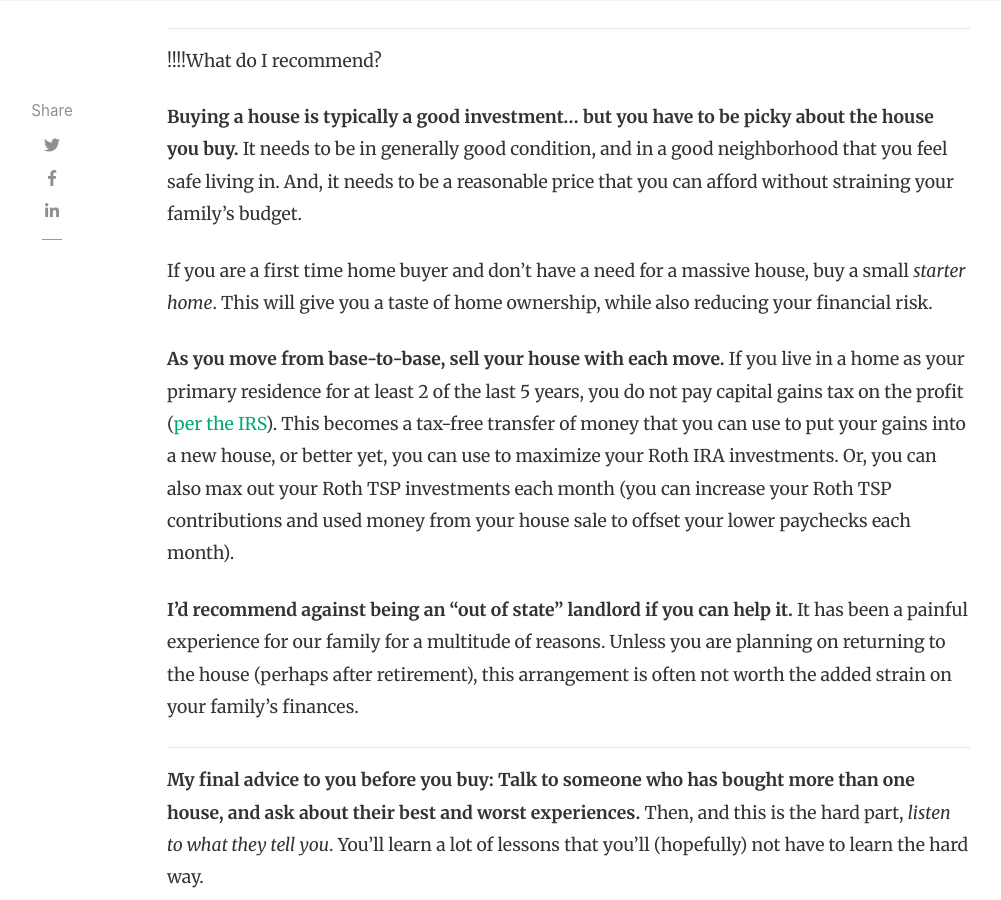
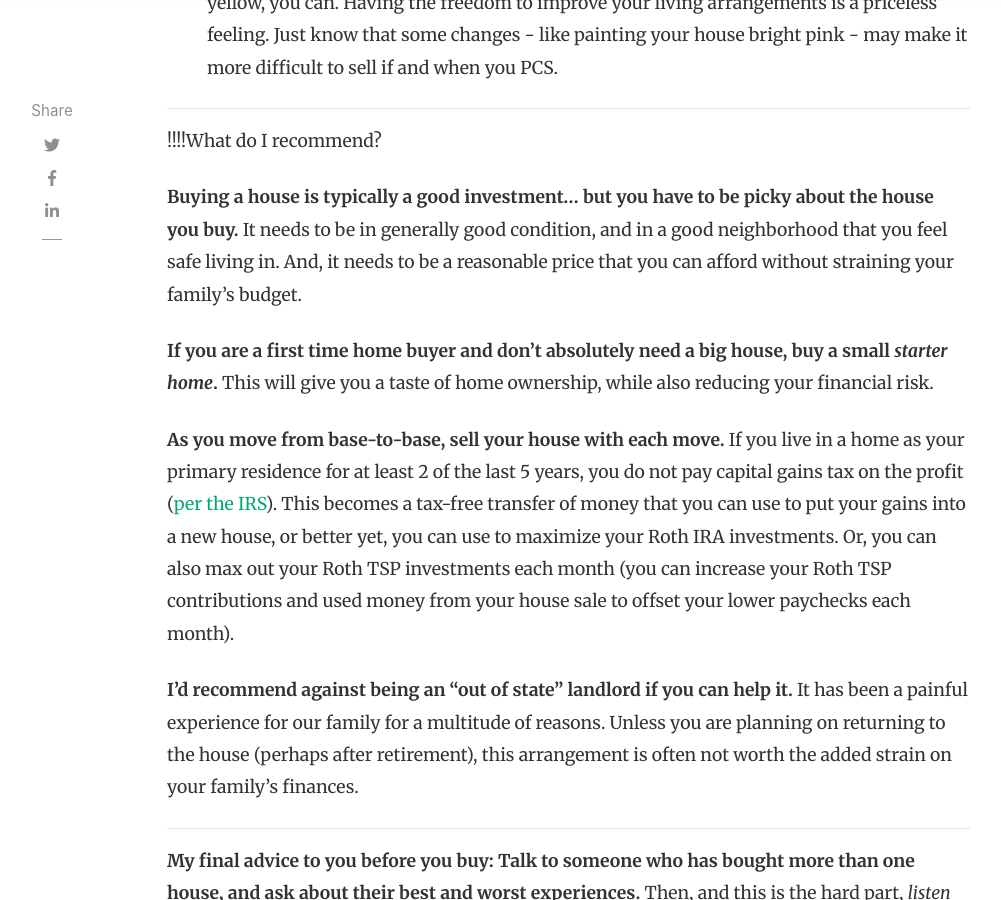
Before and after one commit to militaryinvestor/militaryinvestor.github.io, a Jekyll site: the page built from _posts/2022-01-15-Should-I-Buy-A-House-While-In-The-Military.md, in a window 1280 px wide and 900 px high, scrolled down 5257 px. Shown: the whole window, without its empty margins (118-1119 px from the left). Built offline with Jekyll 4.4.1, drawn with Linux system fonts in a browser that asks for light colours; nearby versions of some CDN libraries; comment, search, counter and statistics services are not loaded; some of the changed text lies outside the part shown.

Commit message:
Update 2022-01-15-Should-I-Buy-A-House-While-In-The-Military.md

```diff
--- a/_posts/2022-01-15-Should-I-Buy-A-House-While-In-The-Military.md
+++ b/_posts/2022-01-15-Should-I-Buy-A-House-While-In-The-Military.md
@@ -34,14 +36,15 @@
   * **Closing Costs:** When you buy a house, you pay a one-time fee (usually thousands of dollars).
   * **Property Taxes:** Local property taxes are often not included in mortgage estimates but will add hundreds of dollars to your monthly mortgage payments. Find the annual “Property Taxes” on the real estate listing for how much you’ll pay per year.
   * **Home Insurance:** This is much more expensive than renters insurance (you are insuring the full replacement cost of the house, not just your stuff inside it).  This can cost hundreds of dollars a month.
-* **Flood Insurance:** If you live in a flood zone ([per FEMA’s website](https://www.fema.gov/flood-maps)), you will be required by law to obtain flood insurance.  This usually costs hundreds of dollars a month (on top of your other insurance and taxes).  If your house is near any kind of lake, river, or even a tiny stream, you might have to pay flood insurance.  Check FEMA's website to find out.
-* **Maintenance costs:** Home maintenance is a hidden cost, and isn’t evenly distributed.  Some months you pay $0, and some months your A/C breaks and you pay $5,000 to replace it.  Or you need a new roof.  Or a new fridge.  The condition of the house you buy will affect how much you will spend.
-* **Homeowners Association (HOA):** In some neighborhoods, you may have to pay HOA fees.  HOA areas come with legally-binding rules that restrict what you can do to the outside of your home.  It forces everyone to keep their homes looking nice (which keeps property values up), but requires you to ask permission to make changes to the outside of your own house (which is a real pain).
+ * **Flood Insurance:** If you live in a flood zone ([per FEMA’s website](https://www.fema.gov/flood-maps)), you will be required by law to obtain flood insurance.  This usually costs hundreds of dollars a month (on top of your other insurance and taxes).  If your house is near any kind of lake, river, or even a tiny stream, you might have to pay flood insurance.  Check FEMA's website to find out.
+ * **Maintenance costs:** Home maintenance is a hidden cost, and isn’t evenly distributed.  Some months you pay $0, and some months your A/C breaks and you pay $5,000 to replace it.  Or you need a new roof.  Or a new fridge.  The condition of the house you buy will affect how much you will spend.
+ * **Homeowners Association (HOA):** In some neighborhoods, you may have to pay HOA fees.  HOA areas come with legally-binding rules that restrict what you can do to the outside of your home.  It forces everyone to keep their homes looking nice (which keeps property values up), but requires you to ask permission to make changes to the outside of your own house (which is a real pain).
 
 - **Before you buy, make sure the house is a good financial investment.**  Don’t buy any house just because you want to buy a house.  The house you are buying needs to be a good investment.  Unless you have the skills to renovate houses yourself, don’t buy a house if there are major problems with the house (i.e.major cosmetic issues, bad bathrooms/kitchen, etc.).  Never, ever buy a house with foundation problems or crooked basement walls.  Buy in a desirable area where houses sell quickly, with low crime and good schools (even if you don’t have school-age kids).  Preferably, your mortgage costs (after home insurance and taxes) should be much lower than what it would cost to rent the same house, in case you have to rent it later.
 
 - **Buying a house in the military comes with extra risk.**  Most military members move every 3-4 years (or less, for officers).  When you move, you will either have to sell or start renting it out.  Unfortunately, you may have to sell after a major downturn in the housing market (causing you to sell at a loss), or you may be unable to sell it at all.  The fact that you can't pick when you sell is the biggest risk when buying in the military.
   * **Also, some military communities are not good areas to buy.**  The communities around some military bases are not great places to buy a house.  If there are too many vacant houses in your area and houses sell very slowly, it could mean that your house will sell slowly.  Some bases are in high crime areas with terrible public schools.  If you hesitate in buying a house due to these issues, other buyers will too when its your turn to sell.
+
 
 - **If you rent it out, you will have lots of hidden costs.**  If you are planning to rent out your house, understand that you will eventually have to manage your rental from another state (or country).  Plan to hire a rental management company to handle advertising, rental contracts, and coordinating maintenance requests.  However, they will charge an average of 10-20% of your rental income, so plan ahead.
   * **In addition, you (as the homeowner) are responsible for all maintenance costs.**  Most repairs costs hundreds of dollars.  However, if you rent out your house long enough, you’ll eventually have to pay for major repairs, like $5,000 for a new roof, $10,000 for a new A/C unit, etc.
@@ -57,6 +60,7 @@
 - **Housing prices tend to increase (a lot) over time.**  Though you shouldn’t just buy a house because prices might go up, home prices have historically outpaced inflation.  You shouldn’t buy a house purely because you think it will be worth more in the future.  But, if you buy a good house, you will likely see the value go up a lot over time.  _(Caveat: If you are forced to sell right after the housing market drops, you could lose a lot of money.)_
 
 - **No landlord problems.**  Owning your own home gets rid of any risks from dealing with landlords.  Some landlords are not responsive with maintenance issues or they might sell the house you are living in (giving you a short timeframe to move out).  You have very little control in these situations, and buying eliminates these types of problems.
+
 - **Freedom.**  Provided you don’t live in an HOA area, you can do what you want to your house.  If you can afford a pool, you can.  If you want to paint the inside of your house bright yellow, you can.  Having the freedom to improve your living arrangements is a priceless feeling.  Just know that some changes - like painting your house bright pink - may make it more difficult to sell if and when you PCS.
 
 -------
@@ -65,7 +69,7 @@
 
 **Buying a house is typically a good investment… but you have to be picky about the house you buy.**  It needs to be in generally good condition, and in a good neighborhood that you feel safe living in.  And, it needs to be a reasonable price that you can afford without straining your family’s budget.
 
-If you are a first time home buyer and don’t have a need for a massive house, buy a small _starter home_.  This will give you a taste of home ownership, while also reducing your financial risk.
+**If you are a first time home buyer and don’t absolutely need a big house, buy a small _starter home_.**  This will give you a taste of home ownership, while also reducing your financial risk.
 
 **As you move from base-to-base, sell your house with each move.**  If you live in a home as your primary residence for at least 2 of the last 5 years, you do not pay capital gains tax on the profit ([per the IRS](https://www.irs.gov/taxtopics/tc701)).  This becomes a tax-free transfer of money that you can use to put your gains into a new house, or better yet, you can use to maximize your Roth IRA investments.  Or, you can also max out your Roth TSP investments each month (you can increase your Roth TSP contributions and used money from your house sale to offset your lower paychecks each month).
 
```
Also changed, not shown: other parts of _posts/2022-01-15-Should-I-Buy-A-House-While-In-The-Military.md (+2 -0 lines).
